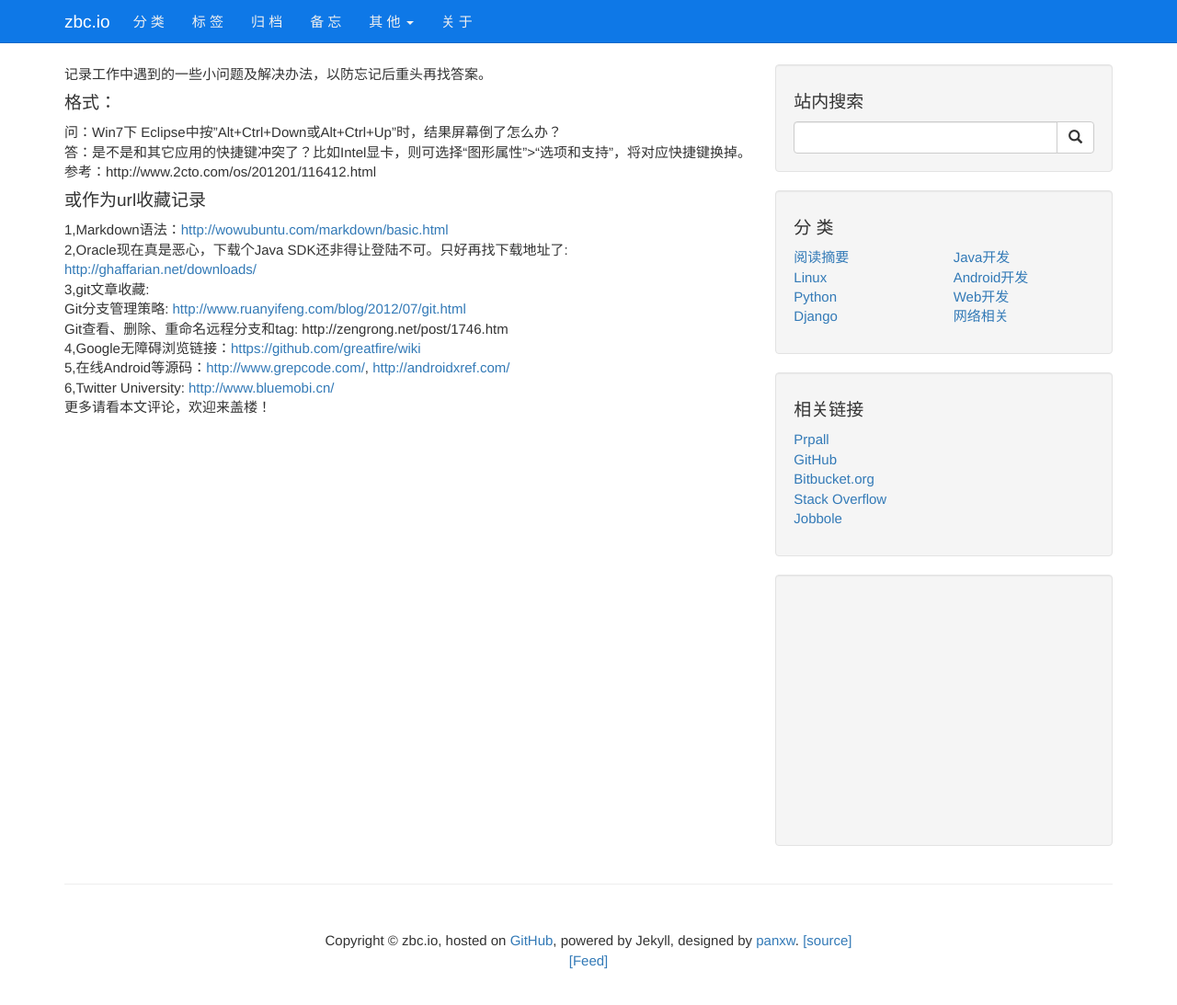
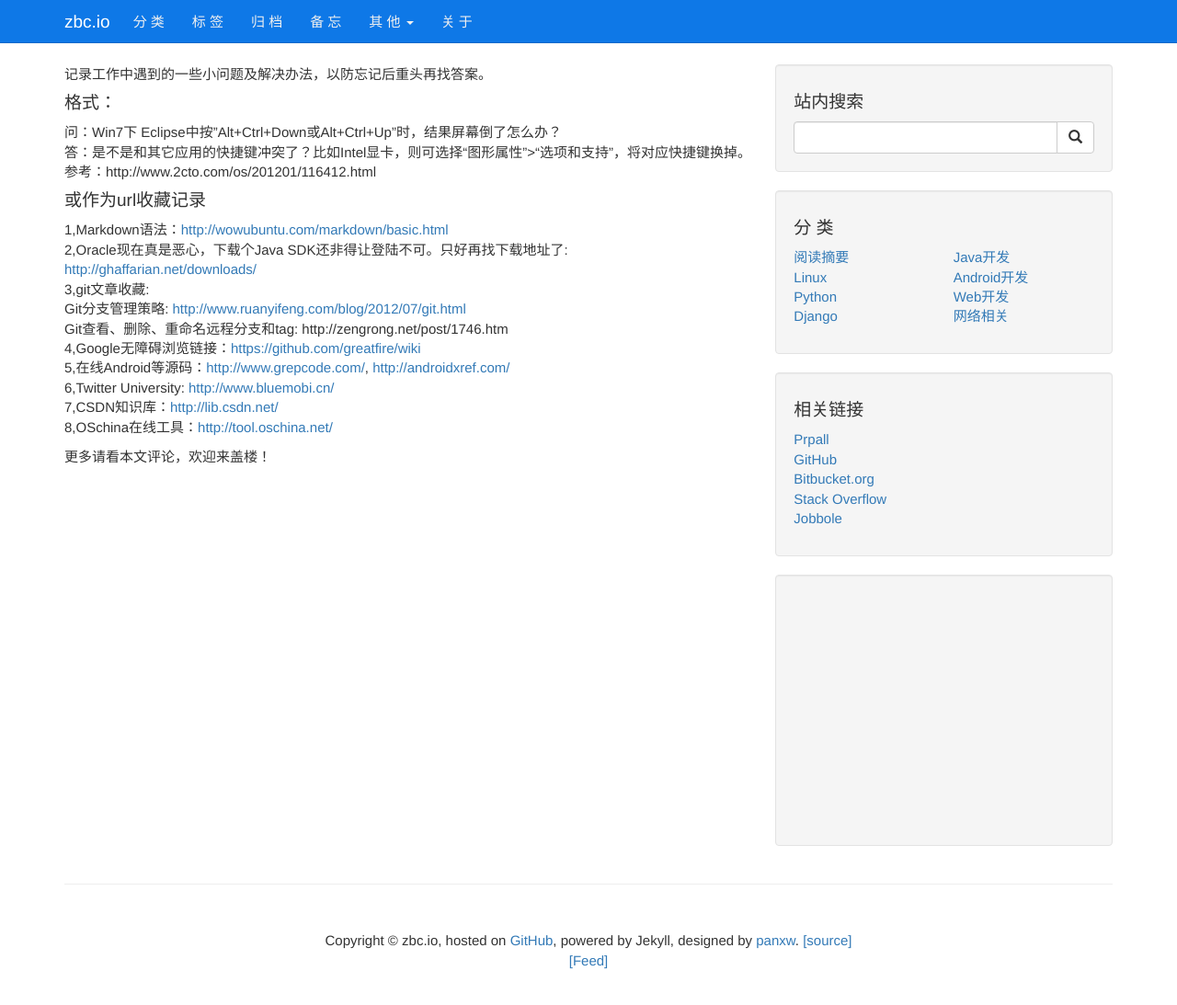
Before and after one commit to zbc0512/zbc0512.github.io, a Jekyll site: the page built from faqs.md, in a window 1280 px wide and 1116 px high. Shown: the top 1093 px of the window at 92% size. Built offline with Jekyll 4.4.1, drawn with Linux system fonts in a browser that asks for light colours; nearby versions of some CDN libraries; library files that are not in the unit come from our copies; comment, search, counter and statistics services are not loaded.

Commit message:
Update faqs.md

```diff
--- a/faqs.md
+++ b/faqs.md
@@ -17,6 +17,9 @@ Git查看、删除、重命名远程分支和tag: http://zengrong.net/post/1746.
 4,Google无障碍浏览链接：<https://github.com/greatfire/wiki>
 5,在线Android等源码：<http://www.grepcode.com/>, <http://androidxref.com/>
 6,Twitter University: <http://www.bluemobi.cn/>
+7,CSDN知识库：<http://lib.csdn.net/>
+8,OSchina在线工具：<http://tool.oschina.net/>
+
 更多请看本文评论，欢迎来盖楼！
 
 <!-- Blog Comments -->
```
